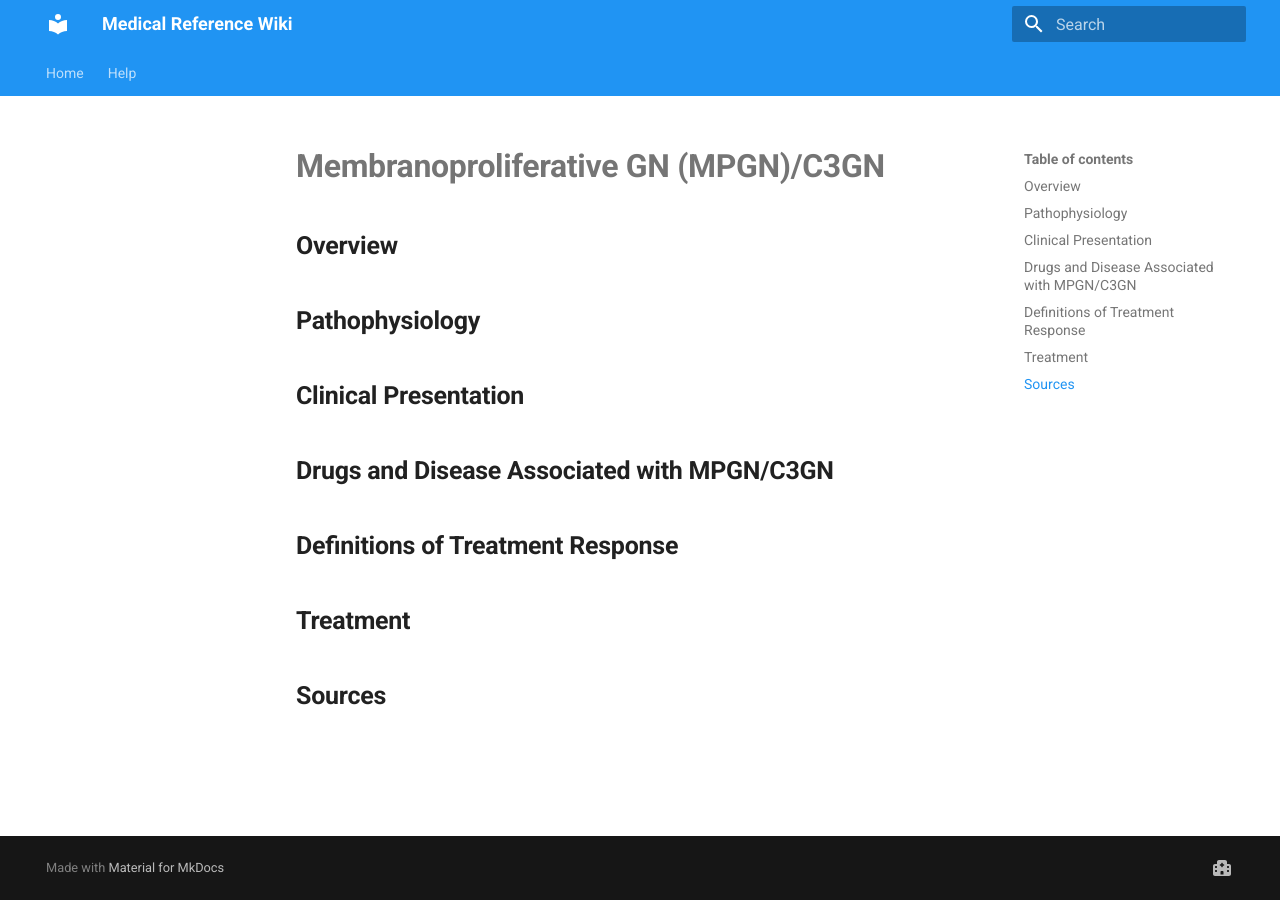
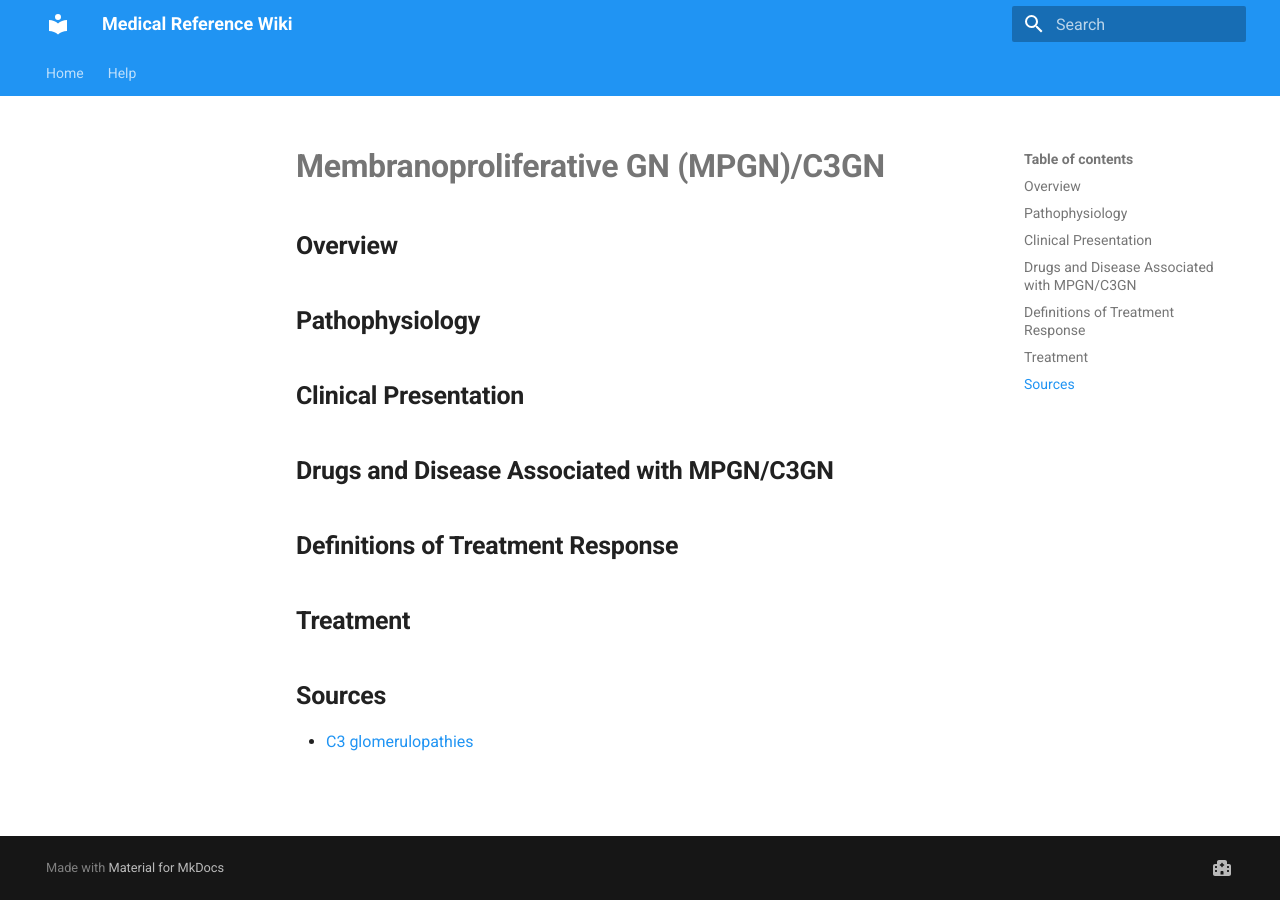
Before and after one commit to TTUNEPH2025/GN, an MkDocs documentation site: the page built from docs/MPGN-C3GN.md, in a window 1280 px wide. Built offline with MkDocs 1.6.1 and Material for MkDocs 9.7.7, drawn with Linux system fonts in a browser that asks for light colours.

Commit message:
Update MPGN-C3GN.md

```diff
--- a/docs/MPGN-C3GN.md
+++ b/docs/MPGN-C3GN.md
@@ -6,3 +6,4 @@
 ## **Definitions of Treatment Response**
 ## **Treatment**
 ## **Sources**
+ * [C3 glomerulopathies](https://pmc.ncbi.nlm.nih.gov/articles/PMC10704907/)
```
